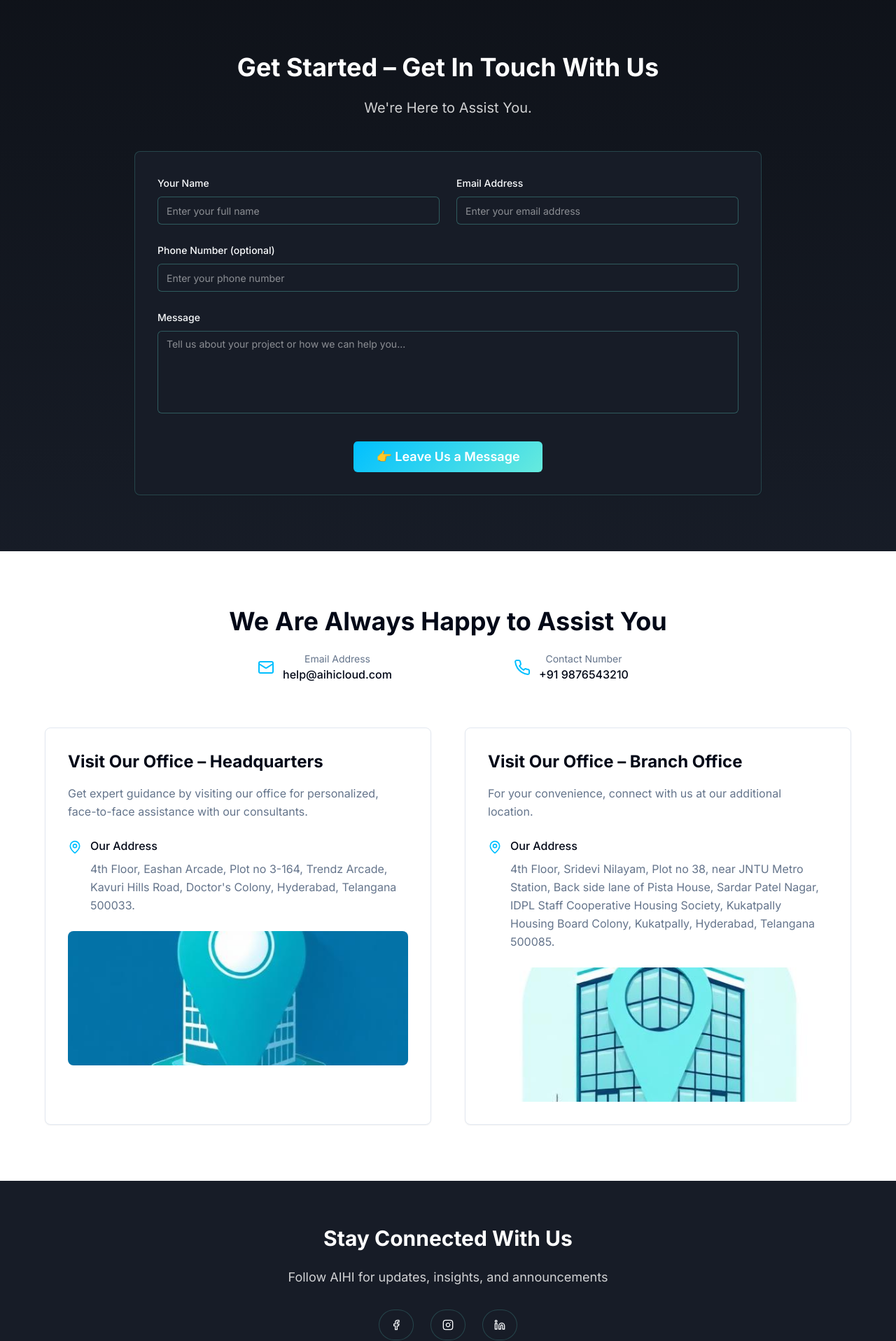
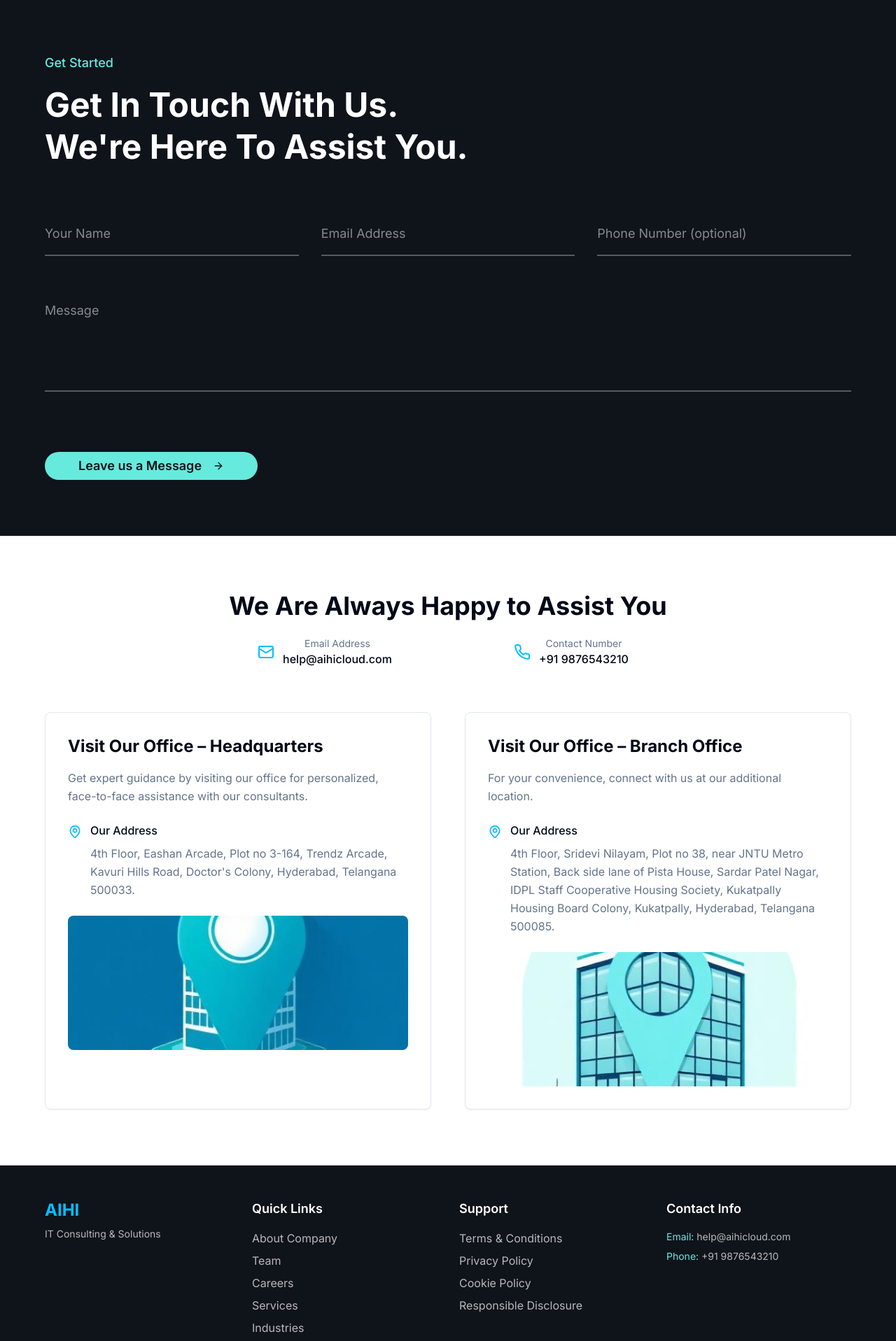
Before and after one commit to NareshPullurii80/aihi-connect-glow, a React (Vite) app: page / in a window 1280 px wide. Shown: the part 484-2401 px from the top of the page at 70% size. Built offline with nearby package versions, Linux system fonts and the light colour scheme.

Commit message:
Redesign contact form
Redesign the contact form to match the provided reference image.

```diff
--- a/src/components/ContactForm.tsx
+++ b/src/components/ContactForm.tsx
@@ -1,10 +1,7 @@
 import { useState } from 'react';
 import { Button } from '@/components/ui/button';
-import { Input } from '@/components/ui/input';
-import { Textarea } from '@/components/ui/textarea';
-import { Label } from '@/components/ui/label';
-import { Card } from '@/components/ui/card';
 import { useToast } from '@/hooks/use-toast';
+import { Facebook, Instagram, Linkedin, ArrowRight } from 'lucide-react';
 
 const ContactForm = () => {
   const [formData, setFormData] = useState({
@@ -33,96 +30,113 @@ const ContactForm = () => {
   };
 
   return (
-    <section className="bg-gradient-section py-20">
-      <div className="container mx-auto px-4">
-        <div className="max-w-4xl mx-auto">
-          <div className="text-center mb-12">
-            <h2 className="text-4xl font-bold text-white mb-6">
-              Get Started – Get In Touch With Us
-            </h2>
-            <p className="text-xl text-white/80">
-              We're Here to Assist You.
-            </p>
+    <section className="bg-dark-bg py-20 relative overflow-hidden">
+      {/* Social Icons - Fixed Position */}
+      <div className="fixed right-8 top-1/2 transform -translate-y-1/2 flex flex-col space-y-4 z-10">
+        <Button
+          variant="social"
+          size="lg"
+          className="p-3 rounded-full bg-white/10 hover:bg-cyan/20 border-white/20"
+          aria-label="Follow us on Facebook"
+        >
+          <Facebook className="h-5 w-5 text-white" />
+        </Button>
+
+        <Button
+          variant="social"
+          size="lg"
+          className="p-3 rounded-full bg-white/10 hover:bg-cyan/20 border-white/20"
+          aria-label="Follow us on Instagram"
+        >
+          <Instagram className="h-5 w-5 text-white" />
+        </Button>
+
+        <Button
+          variant="social"
+          size="lg"
+          className="p-3 rounded-full bg-white/10 hover:bg-cyan/20 border-white/20"
+          aria-label="Connect with us on LinkedIn"
+        >
+          <Linkedin className="h-5 w-5 text-white" />
+        </Button>
       </div>
 
-          <Card className="bg-card-dark border-cyan/20 p-8 shadow-elegant">
-            <form onSubmit={handleSubmit} className="space-y-6">
-              <div className="grid md:grid-cols-2 gap-6">
-                <div className="space-y-2">
-                  <Label htmlFor="name" className="text-card-dark-foreground font-medium">
-                    Your Name
-                  </Label>
-                  <Input
+      <div className="container mx-auto px-4">
+        <div className="max-w-6xl mx-auto">
+          <div className="mb-16">
+            <p className="text-cyan text-lg font-medium mb-4">Get Started</p>
+            <h2 className="text-5xl font-bold text-white mb-6 leading-tight">
+              Get In Touch With Us.<br />
+              We're Here To Assist You.
+            </h2>
+          </div>
+
+          <form onSubmit={handleSubmit} className="space-y-12">
+            {/* Input Fields Grid */}
+            <div className="grid lg:grid-cols-3 gap-8">
+              <div className="relative">
+                <input
                   id="name"
                   name="name"
                   value={formData.name}
                   onChange={handleInputChange}
                   required
-                    className="bg-dark-surface border-cyan/30 text-white placeholder:text-white/50 focus:border-cyan focus:ring-cyan/50"
-                    placeholder="Enter your full name"
+                  className="w-full bg-transparent border-0 border-b-2 border-white/30 text-white text-lg py-4 px-0 placeholder:text-white/50 focus:outline-none focus:border-cyan transition-colors"
+                  placeholder="Your Name"
                 />
               </div>
 
-                <div className="space-y-2">
-                  <Label htmlFor="email" className="text-card-dark-foreground font-medium">
-                    Email Address
-                  </Label>
-                  <Input
+              <div className="relative">
+                <input
                   id="email"
                   name="email"
                   type="email"
                   value={formData.email}
                   onChange={handleInputChange}
                   required
-                    className="bg-dark-surface border-cyan/30 text-white placeholder:text-white/50 focus:border-cyan focus:ring-cyan/50"
-                    placeholder="Enter your email address"
+                  className="w-full bg-transparent border-0 border-b-2 border-white/30 text-white text-lg py-4 px-0 placeholder:text-white/50 focus:outline-none focus:border-cyan transition-colors"
+                  placeholder="Email Address"
                 />
               </div>
-              </div>
 
-              <div className="space-y-2">
-                <Label htmlFor="phone" className="text-card-dark-foreground font-medium">
-                  Phone Number (optional)
-                </Label>
-                <Input
+              <div className="relative">
+                <input
                   id="phone"
                   name="phone"
                   type="tel"
                   value={formData.phone}
                   onChange={handleInputChange}
-                  className="bg-dark-surface border-cyan/30 text-white placeholder:text-white/50 focus:border-cyan focus:ring-cyan/50"
-                  placeholder="Enter your phone number"
+                  className="w-full bg-transparent border-0 border-b-2 border-white/30 text-white text-lg py-4 px-0 placeholder:text-white/50 focus:outline-none focus:border-cyan transition-colors"
+                  placeholder="Phone Number (optional)"
                 />
               </div>
+            </div>
 
-              <div className="space-y-2">
-                <Label htmlFor="message" className="text-card-dark-foreground font-medium">
-                  Message
-                </Label>
-                <Textarea
+            {/* Message Field */}
+            <div className="relative">
+              <textarea
                 id="message"
                 name="message"
                 value={formData.message}
                 onChange={handleInputChange}
                 required
-                  rows={5}
-                  className="bg-dark-surface border-cyan/30 text-white placeholder:text-white/50 focus:border-cyan focus:ring-cyan/50 resize-none"
-                  placeholder="Tell us about your project or how we can help you..."
+                rows={4}
+                className="w-full bg-transparent border-0 border-b-2 border-white/30 text-white text-lg py-4 px-0 placeholder:text-white/50 focus:outline-none focus:border-cyan transition-colors resize-none"
+                placeholder="Message"
               />
             </div>
 
-              <div className="flex justify-center pt-4">
+            {/* Submit Button */}
+            <div className="pt-8">
               <Button
                 type="submit"
-                  variant="cta"
-                  size="lg"
-                  className="px-8 py-4 text-lg"
+                className="bg-cyan hover:bg-cyan-bright text-dark-bg font-semibold text-lg px-12 py-4 rounded-full transition-all duration-300 hover:scale-105 hover:shadow-glow-cyan"
               >
-                  👉 Leave Us a Message
+                Leave us a Message
+                <ArrowRight className="ml-2 h-5 w-5" />
               </Button>
             </div>
           </form>
-          </Card>
         </div>
       </div>
     </section>
--- a/src/components/SocialSection.tsx
+++ b/src/components/SocialSection.tsx
@@ -1,50 +1,7 @@
-import { Facebook, Instagram, Linkedin } from 'lucide-react';
-import { Button } from '@/components/ui/button';
-
+// This component is now integrated into ContactForm with fixed positioning
+// Keeping this file for potential future use
 const SocialSection = () => {
-  return (
-    <section className="bg-dark-surface py-16">
-      <div className="container mx-auto px-4">
-        <div className="max-w-4xl mx-auto text-center">
-          <h2 className="text-3xl font-bold text-white mb-6">
-            Stay Connected With Us
-          </h2>
-          <p className="text-white/80 mb-8 text-lg">
-            Follow AIHI for updates, insights, and announcements
-          </p>
-
-          <div className="flex justify-center space-x-6">
-            <Button
-              variant="social"
-              size="lg"
-              className="p-4 rounded-full"
-              aria-label="Follow us on Facebook"
-            >
-              <Facebook className="h-6 w-6" />
-            </Button>
-
-            <Button
-              variant="social"
-              size="lg"
-              className="p-4 rounded-full"
-              aria-label="Follow us on Instagram"
-            >
-              <Instagram className="h-6 w-6" />
-            </Button>
-
-            <Button
-              variant="social"
-              size="lg"
-              className="p-4 rounded-full"
-              aria-label="Connect with us on LinkedIn"
-            >
-              <Linkedin className="h-6 w-6" />
-            </Button>
-          </div>
-        </div>
-      </div>
-    </section>
-  );
+  return null;
 };
 
 export default SocialSection;
```
Lines whose indentation alone changed are shown as unchanged.
